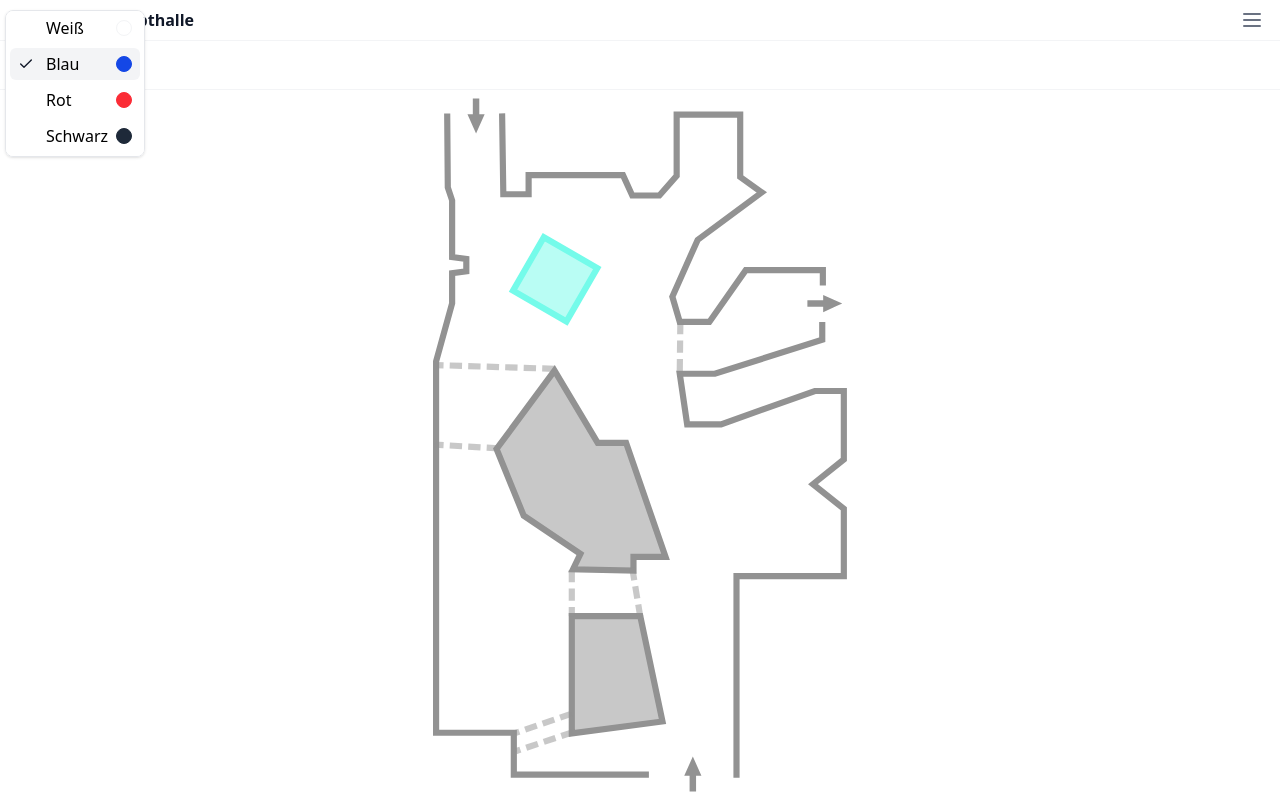
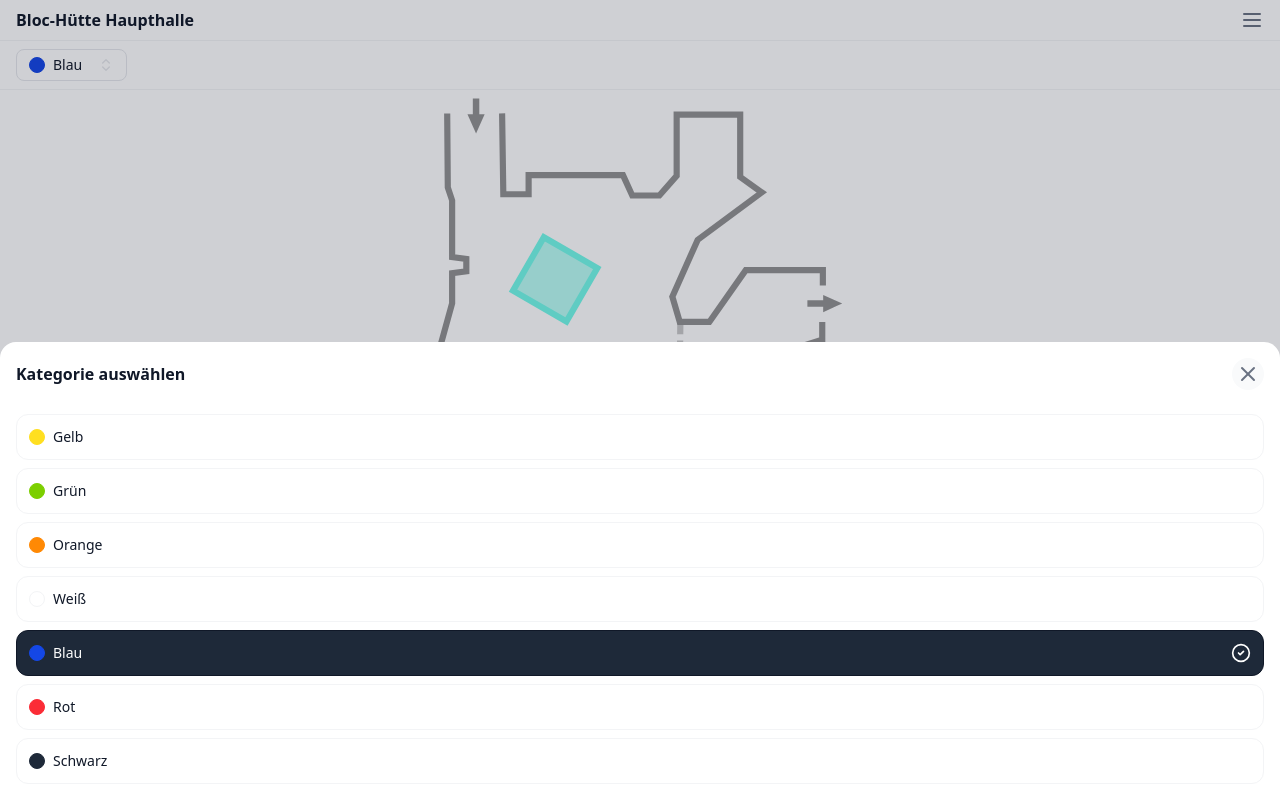
Before and after one commit to steschwa/tickboard, a React (Vite) app: page / in a window 1280 px wide. Both pictures are taken after a click on the button "Blau". Built offline with nearby package versions, Linux system fonts and the light colour scheme.

Commit message:
refactor: select drawer

```diff
--- a/src/components/halle-level-select/HalleLevelSelect.tsx
+++ b/src/components/halle-level-select/HalleLevelSelect.tsx
@@ -29,10 +29,12 @@ export function HalleLevelSelect() {
             <Select.Trigger placeholder="Kategorie auswählen">
                 <LevelValue level={halleLevel} />
             </Select.Trigger>
-            <Select.Content>
-                {Array.from(levels).map(level => (
-                    <LevelItem key={level} level={level} />
-                ))}
+            <Select.Content title="Kategorie auswählen">
+                <div className="flex flex-col gap-y-2">
+                    {Array.from(levels).map(level => (
+                        <LevelItem key={level} level={level} />
+                    ))}
+                </div>
             </Select.Content>
         </Select>
     )
@@ -62,9 +64,9 @@ type BlocHuetteItemProps = {
 function BlocHuetteItem(props: BlocHuetteItemProps) {
     return (
         <Select.Item value={props.level}>
-            <div className="flex items-center justify-between gap-x-2">
+            <div className="flex items-center gap-x-2">
+                <BlocHuetteDot level={props.level} />
                 <span>{formatBlocHuetteLevelText(props.level)}</span>
-                <BlocHuetteDot level={props.level} />
             </div>
         </Select.Item>
     )
--- a/src/components/select/Select.tsx
+++ b/src/components/select/Select.tsx
@@ -1,23 +1,44 @@
-import { Select as SelectPrimitive } from "@base-ui-components/react/select"
+import { Dialog } from "@base-ui-components/react"
 import clsx from "clsx"
-import { CheckIcon, ChevronsUpDownIcon } from "lucide-react"
+import { ChevronsUpDownIcon, CircleCheckIcon, XIcon } from "lucide-react"
+import { createContext, useContext, useState } from "react"
+
+type SelectContextProps = {
+    value: string | undefined
+    onValueChange: (value: string) => void
+
+    open: boolean
+    onOpenChange: (open: boolean) => void
+}
+const SelectContext = createContext<SelectContextProps>({
+    value: undefined,
+    onValueChange: () => {},
+
+    open: false,
+    onOpenChange: () => {},
+})
 
 type SelectProps = {
-    value?: string
-    defaultValue?: string
-    onValueChange?: (value: string) => void
+    value: string | undefined
+    onValueChange: (value: string) => void
 
     children: React.ReactNode
 }
 export function Select(props: SelectProps) {
+    const [open, setOpen] = useState(false)
+
     return (
-        <SelectPrimitive.Root
-            value={props.value}
-            defaultValue={props.defaultValue}
-            onValueChange={props.onValueChange}
-            alignItemToTrigger={false}>
-            {props.children}
-        </SelectPrimitive.Root>
+        <SelectContext.Provider
+            value={{
+                value: props.value,
+                onValueChange: props.onValueChange,
+                open,
+                onOpenChange: setOpen,
+            }}>
+            <Dialog.Root open={open} onOpenChange={setOpen}>
+                {props.children}
+            </Dialog.Root>
+        </SelectContext.Provider>
     )
 }
 
@@ -26,37 +47,57 @@ type TriggerProps = {
     children?: React.ReactNode
 }
 function Trigger(props: TriggerProps) {
+    const { value } = useContext(SelectContext)
+
+    let renderedValue: React.ReactNode
+    if (value === undefined) {
+        renderedValue = props.placeholder
+    } else {
+        renderedValue = props.children ?? value
+    }
+
     return (
-        <SelectPrimitive.Trigger className="px-3 flex items-center gap-x-4 justify-between h-8 border border-gray-200 rounded-lg focus:outline-none">
-            <SelectPrimitive.Value
-                placeholder={props.placeholder}
-                className="text-gray-900 text-sm font-normal">
-                {value => {
-                    return props.children ?? value
-                }}
-            </SelectPrimitive.Value>
-            <SelectPrimitive.Icon>
+        <Dialog.Trigger className="px-3 flex items-center gap-x-4 justify-between h-8 border border-gray-200 rounded-lg focus:outline-none">
+            <span className="text-gray-900 text-sm font-normal">
+                {renderedValue}
+            </span>
+            <span>
                 <ChevronsUpDownIcon className="size-4 text-gray-200" />
-            </SelectPrimitive.Icon>
-        </SelectPrimitive.Trigger>
+            </span>
+        </Dialog.Trigger>
     )
 }
 
 type ContentProps = {
+    title: React.ReactNode
     children: React.ReactNode
 }
 function Content(props: ContentProps) {
     return (
-        <SelectPrimitive.Portal>
-            <SelectPrimitive.Positioner align="start" sideOffset={4}>
-                <SelectPrimitive.Popup
-                    className={clsx(
-                        "rounded-lg p-1 bg-white border border-gray-200 shadow flex flex-col gap-y-1",
-                    )}>
-                    {props.children}
-                </SelectPrimitive.Popup>
-            </SelectPrimitive.Positioner>
-        </SelectPrimitive.Portal>
+        <Dialog.Portal>
+            <Dialog.Backdrop
+                className={clsx(
+                    "bg-gray-900 shadow fixed inset-0",
+                    "transition-opacity opacity-20 data-[starting-style]:opacity-0 data-[ending-style]:opacity-0",
+                )}
+            />
+            <Dialog.Popup
+                className={clsx(
+                    "fixed bottom-0 left-0 right-0 bg-white rounded-tl-2xl rounded-tr-2xl p-4 max-h-4/5",
+                    "transition-all opacity-100 translate-y-0 data-[starting-style]:opacity-0 data-[starting-style]:translate-y-1/2 data-[ending-style]:opacity-0 data-[ending-style]:translate-y-1/2",
+                )}>
+                <div className="flex items-center justify-between mb-6">
+                    <Dialog.Title className="text-base font-semibold text-gray-900">
+                        {props.title}
+                    </Dialog.Title>
+                    <Dialog.Close className="w-8 h-8 rounded-full bg-gray-50 text-gray-500 inline-flex items-center justify-center shrink-0">
+                        <XIcon className="size-6" />
+                    </Dialog.Close>
+                </div>
+
+                {props.children}
+            </Dialog.Popup>
+        </Dialog.Portal>
     )
 }
 
@@ -65,23 +106,39 @@ type ItemProps = {
     children: React.ReactNode
 }
 function Item(props: ItemProps) {
+    const { value, onValueChange, onOpenChange } = useContext(SelectContext)
+
+    const handleClick = () => {
+        onValueChange(props.value)
+        onOpenChange(false)
+    }
+
+    const handleKeyDown = (event: React.KeyboardEvent) => {
+        if (["Enter", "Space"].includes(event.code)) {
+            onValueChange(props.value)
+        }
+    }
+
+    const selected = value === props.value
+
     return (
-        <SelectPrimitive.Item
-            value={props.value}
-            className="px-2 py-1 grid grid-cols-[20px_1fr] items-center gap-x-2 min-w-(--anchor-width) select-none data-[highlighted]:bg-gray-100 rounded-md focus:outline-none">
-            <SelectPrimitive.ItemIndicator
-                className={state => {
-                    return clsx("col-start-1 text-gray-900", {
-                        invisible: !state.selected,
-                    })
-                }}>
-                <CheckIcon className="size-4" />
-            </SelectPrimitive.ItemIndicator>
-
-            <SelectPrimitive.ItemText className="col-start-2">
-                {props.children}
-            </SelectPrimitive.ItemText>
-        </SelectPrimitive.Item>
+        <div
+            onKeyDown={handleKeyDown}
+            onClick={handleClick}
+            className={clsx(
+                "flex items-center p-3 rounded-xl border text-sm font-normal",
+                {
+                    "bg-white text-gray-900 border-gray-100": !selected,
+                    "bg-gray-800 text-white border-gray-900": selected,
+                },
+            )}>
+            {props.children}
+            <CircleCheckIcon
+                className={clsx("ml-auto size-5", {
+                    invisible: !selected,
+                })}
+            />
+        </div>
     )
 }
 
```
